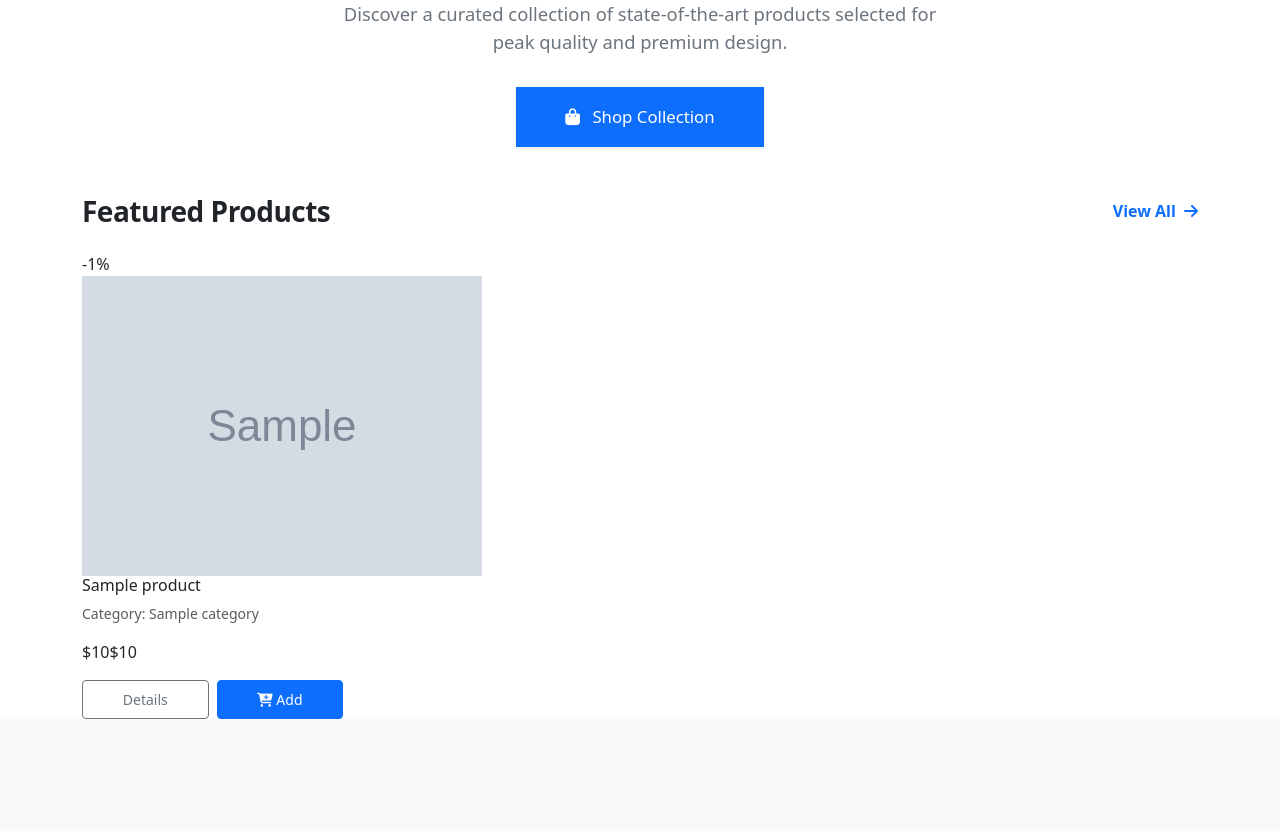
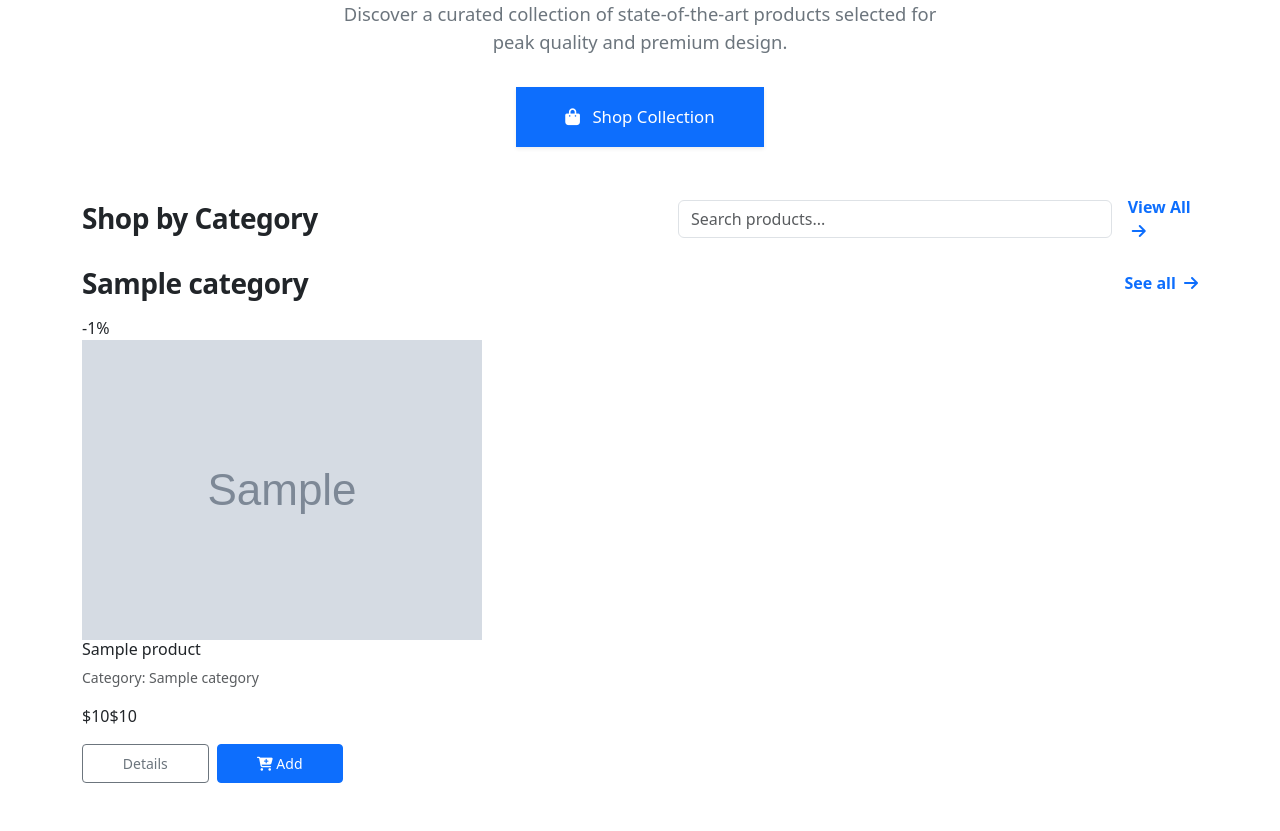
Before and after one commit to Tahir-Khokhar/E-Commerence, a Django app: template templates/store/home.html in a window 1280 px wide. Shown: the part 163-994 px from the top of the page. Before the commit the page ends 882 px from the top, so only its background shows below. Run offline with Django 5.2, Linux system fonts and the light colour scheme; the template is opened without the code that fills it: most values are stand-ins (such as "Sample title", 1, 10 or a date in 2020); grey boxes marked "Sample" are stand-in pictures.

Commit message:
Refactor home page layout and search functionality

```diff
--- a/templates/store/home.html
+++ b/templates/store/home.html
@@ -13,17 +13,39 @@
     </a>
 </div>
 
-<!-- Featured Products Section -->
+<!-- View All + Search -->
 <div class="d-flex justify-content-between align-items-center mb-4">
-    <h3 class="mb-0 fw-bold" style="letter-spacing: -0.5px;">Featured Products</h3>
+    <h3 class="mb-0 fw-bold" style="letter-spacing: -0.5px;">Shop by Category</h3>
+
+    <div class="d-flex align-items-center gap-3" style="max-width: 520px; width: 100%;">
+        <input
+            id="homeSearch"
+            type="text"
+            class="form-control"
+            placeholder="Search products..."
+            autocomplete="off"
+        />
         <a href="{% url 'store:product_list' %}" class="text-decoration-none fw-semibold text-primary">
             View All <i class="fas fa-arrow-right ms-1"></i>
         </a>
     </div>
+</div>
+
+{% if category_products %}
+    {% for cp in category_products %}
+        {# Remove Beauty & Skincare category from homepage #}
+        {% if cp.category.name != "Beauty & Skincare" %}
+            <div class="mb-5">
+                <div class="d-flex align-items-center justify-content-between mb-3">
+                    <h3 class="mb-0 fw-bold" style="letter-spacing: -0.5px;">{{ cp.category.name }}</h3>
+                    <a href="{% url 'store:product_list_by_category' cp.category.slug %}" class="text-decoration-none fw-semibold text-primary">
+                        See all <i class="fas fa-arrow-right ms-1"></i>
+                    </a>
+                </div>
 
                 <div class="row g-4">
-    {% for product in products %}
-    <div class="col-sm-6 col-md-4 col-lg-3">
+                    {% for product in cp.products %}
+                    <div class="col-sm-6 col-md-4 col-lg-3 home-product" data-product-search="{{ product.name }} {{ product.category.name }}">
                         <div class="product-card">
                             <div class="product-card-img-wrapper">
                                 {% if product.discount_percent > 0 %}
@@ -70,24 +92,51 @@
                             </div>
                         </div>
                     </div>
-    {% empty %}
+                    {% endfor %}
+                </div>
+            </div>
+        {% endif %}
+    {% endfor %}
+{% else %}
     <div class="col-12 text-center py-5">
         <div class="text-muted">
             <i class="fas fa-box-open fa-3x mb-3 text-secondary"></i>
-            <p>No featured products available at the moment.</p>
+            <p>No products available at the moment.</p>
         </div>
     </div>
-    {% endfor %}
-</div>
+{% endif %}
+
 
 <script>
+(function () {
+    const input = document.getElementById('homeSearch');
+    if (!input) return;
+
+    function normalize(s) {
+        return (s || '').toLowerCase();
+    }
+
+    function applyFilter() {
+        const q = normalize(input.value).trim();
+        const cards = document.querySelectorAll('.home-product');
+
+        cards.forEach(card => {
+            const haystack = normalize(card.dataset.productSearch);
+            const match = !q || haystack.includes(q);
+            card.style.display = match ? '' : 'none';
+        });
+    }
+
+    input.addEventListener('input', applyFilter);
+    applyFilter();
+})();
+
 function addToCart(event, productId) {
     event.preventDefault();
     fetch(`/cart/add/${productId}/`, { method: 'GET' })
     .then(response => {
-        if(response.ok) {
+        if (response.ok) {
             showToast('Added product to shopping cart!');
-            // Update the cart quantity pill in navbar
             setTimeout(() => {
                 location.reload();
             }, 800);
```
Lines whose indentation alone changed are shown as unchanged.
